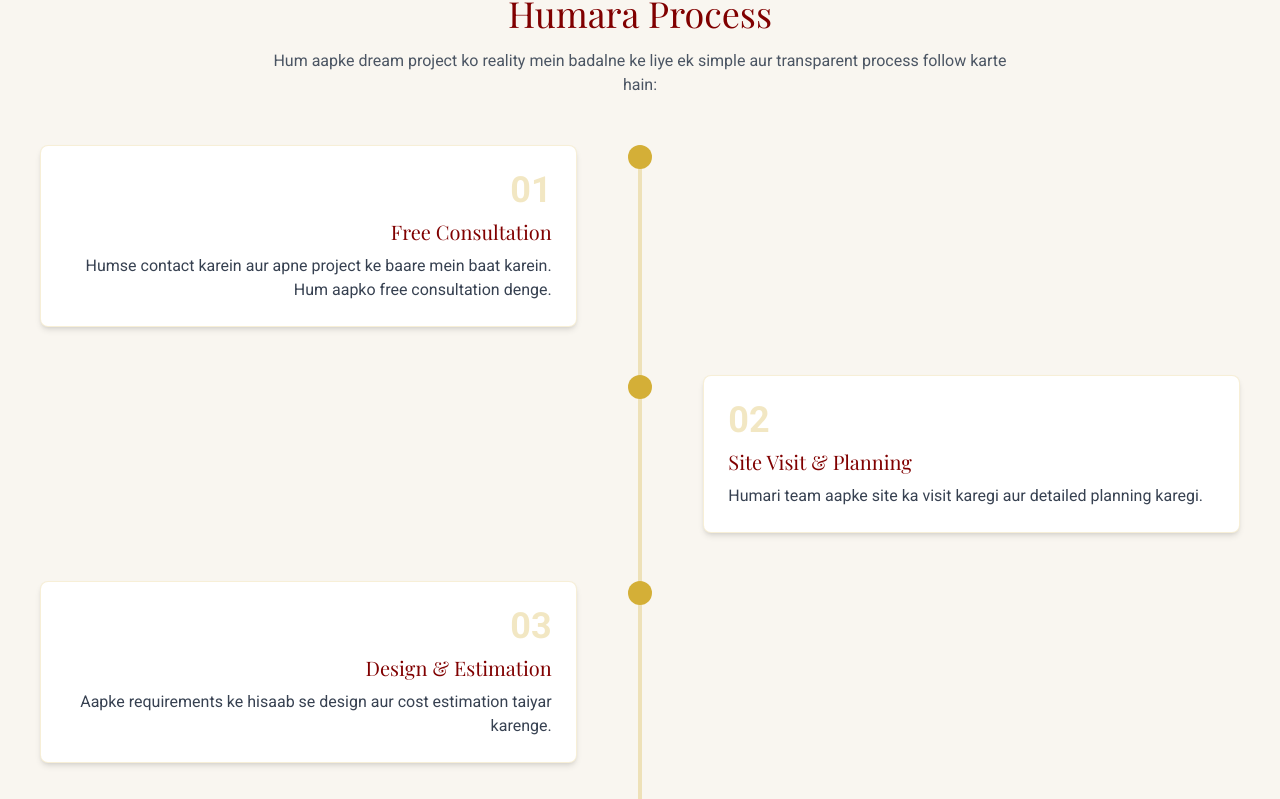
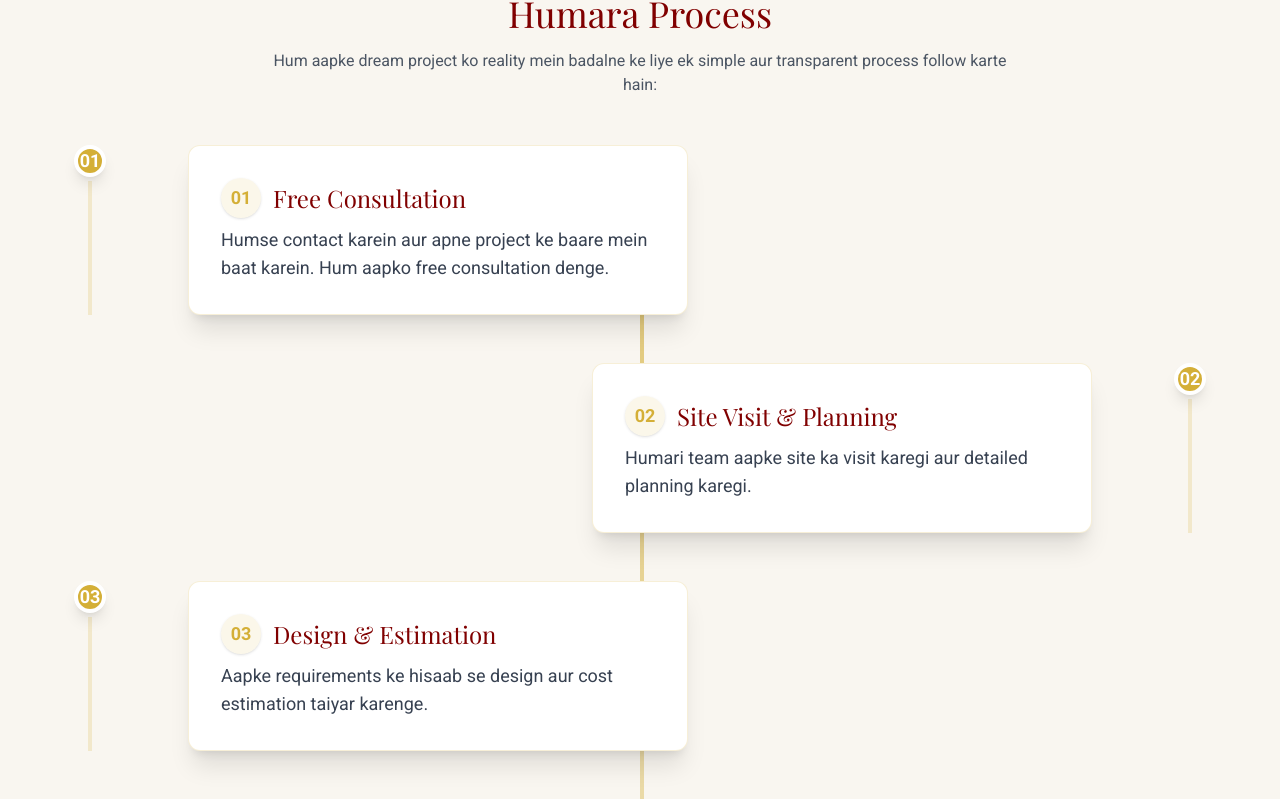
Before and after one commit to Saimandsroy/v0-image-analysis, a Next.js app: page / in a window 1280 px wide. Shown: the part 3185-3984 px from the top of the page. Built offline with nearby package versions, Linux system fonts and the light colour scheme.

Commit message:
fixed it

```diff
--- a/components/our-process.tsx
+++ b/components/our-process.tsx
@@ -106,30 +106,51 @@ export default function OurProcess() {
           )}
         </p>
 
-        <div className="relative">
-          {/* Timeline line */}
-          <div className="absolute left-1/2 top-0 bottom-0 w-1 bg-gold/30 transform -translate-x-1/2 hidden md:block"></div>
-
-          <div className="space-y-12 relative">
+        {/* Modern decorated timeline */}
+        <div className="relative flex flex-col items-center">
+          <div className="absolute left-1/2 top-0 bottom-0 w-1 bg-gradient-to-b from-gold/70 to-gold/10 rounded-full z-0 hidden md:block"></div>
+          <div className="flex flex-col gap-12 w-full z-10">
             {steps.map((step, index) => (
               <div
                 key={index}
-                ref={(el) => (stepsRef.current[index] = el)}
-                className={`flex flex-col ${index % 2 === 0 ? "md:flex-row" : "md:flex-row-reverse"} gap-8 relative`}
+                ref={el => { stepsRef.current[index] = el }}
+                className={`
+                  flex flex-col md:flex-row items-center md:items-stretch gap-6 md:gap-0 relative
+                  ${index % 2 === 0 ? "md:flex-row" : "md:flex-row-reverse"}
+                `}
               >
-                {/* Timeline dot */}
-                <div className="absolute left-1/2 top-0 w-6 h-6 bg-gold rounded-full transform -translate-x-1/2 hidden md:block"></div>
-
-                <div className={`md:w-1/2 ${index % 2 === 0 ? "md:text-right md:pr-12" : "md:text-left md:pl-12"}`}>
-                  <div className="bg-white p-6 rounded-lg shadow-md border border-gold/20">
-                    <div className="text-4xl font-bold text-gold/30 mb-2">{step.number}</div>
-                    <h3 className="text-xl font-serif text-maroon mb-2">{step.title}</h3>
-                    <p className="text-gray-700">{step.description}</p>
+                {/* Timeline dot and connector */}
+                <div className="hidden md:flex flex-col items-center w-1/12 relative">
+                  <div className="w-8 h-8 rounded-full bg-gold flex items-center justify-center shadow-lg border-4 border-white z-10">
+                    <span className="text-white font-bold text-lg">{step.number}</span>
                   </div>
+                  {index !== steps.length - 1 && (
+                    <div className="flex-1 w-1 bg-gold/20 mt-1"></div>
+                  )}
                 </div>
 
-                {/* Empty div for spacing on the other side */}
-                <div className="md:w-1/2"></div>
+                {/* Card */}
+                <div className={`
+                  w-full md:w-5/12 bg-white rounded-xl shadow-xl border border-gold/20 p-6 md:p-8
+                  flex flex-col justify-center
+                  ${index % 2 === 0 ? "md:ml-12" : "md:mr-12"}
+                  hover:scale-[1.03] transition-transform duration-300
+                `}>
+                  <div className="flex items-center gap-3 mb-2">
+                    <div className="w-10 h-10 rounded-full bg-gold/10 flex items-center justify-center text-gold font-bold text-lg shadow">
+                      {step.number}
+                    </div>
+                    <h3 className="text-xl md:text-2xl font-serif text-maroon">{step.title}</h3>
+                  </div>
+                  <p className="text-gray-700 text-base md:text-lg">{step.description}</p>
+                </div>
+
+                {/* Connector for mobile */}
+                <div className="md:hidden flex flex-col items-center w-full my-2">
+                  {index !== steps.length - 1 && (
+                    <div className="w-1 h-8 bg-gold/20"></div>
+                  )}
+                </div>
               </div>
             ))}
           </div>
--- a/components/why-choose-us.tsx
+++ b/components/why-choose-us.tsx
@@ -11,6 +11,11 @@ gsap.registerPlugin(ScrollTrigger)
 export default function WhyChooseUs() {
   const { t } = useLanguage()
   const sectionRef = useRef<HTMLDivElement>(null)
+
+
+
+
+
   const itemsRef = useRef<(HTMLDivElement | null)[]>([])
 
   const reasons: {
```
